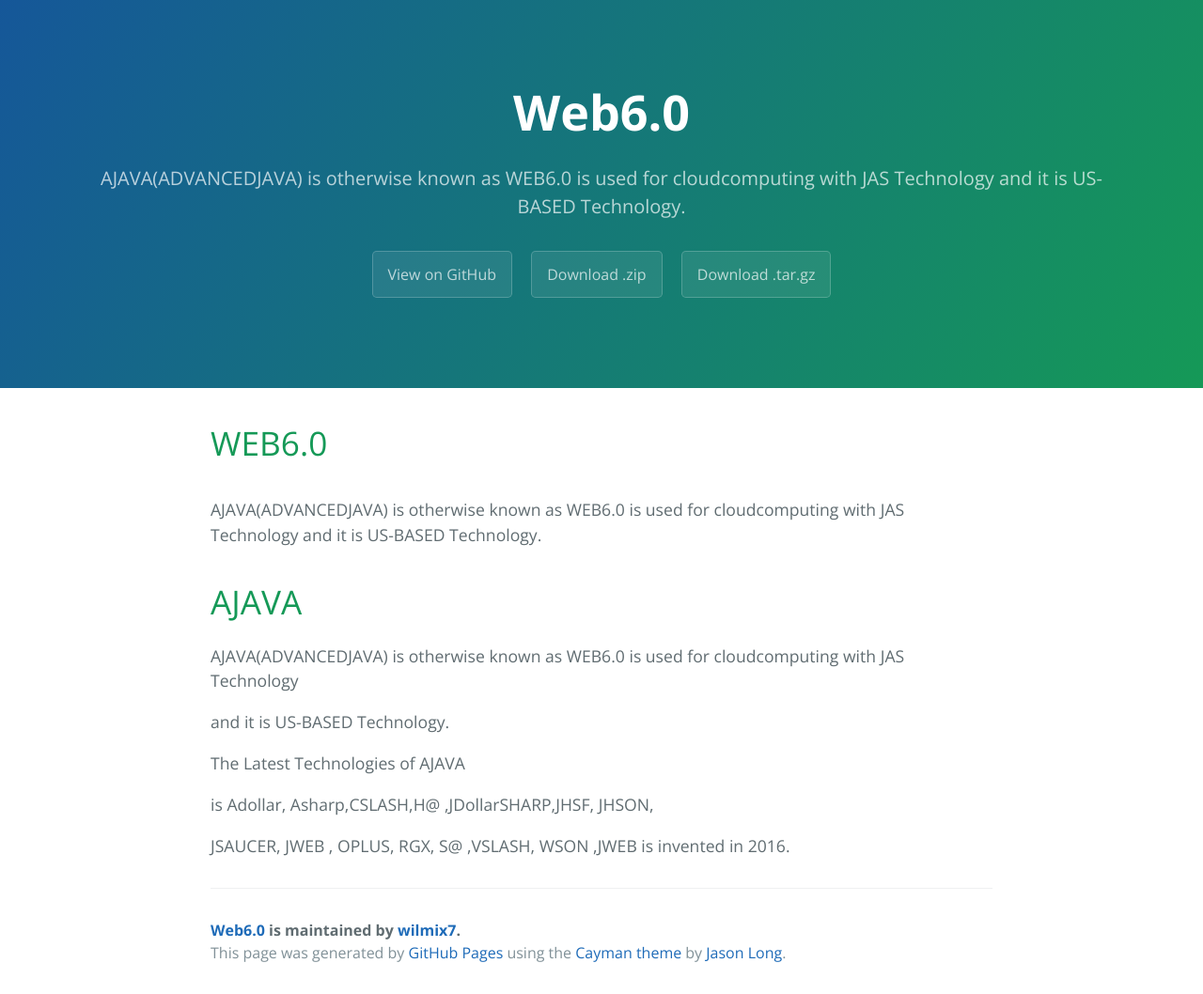
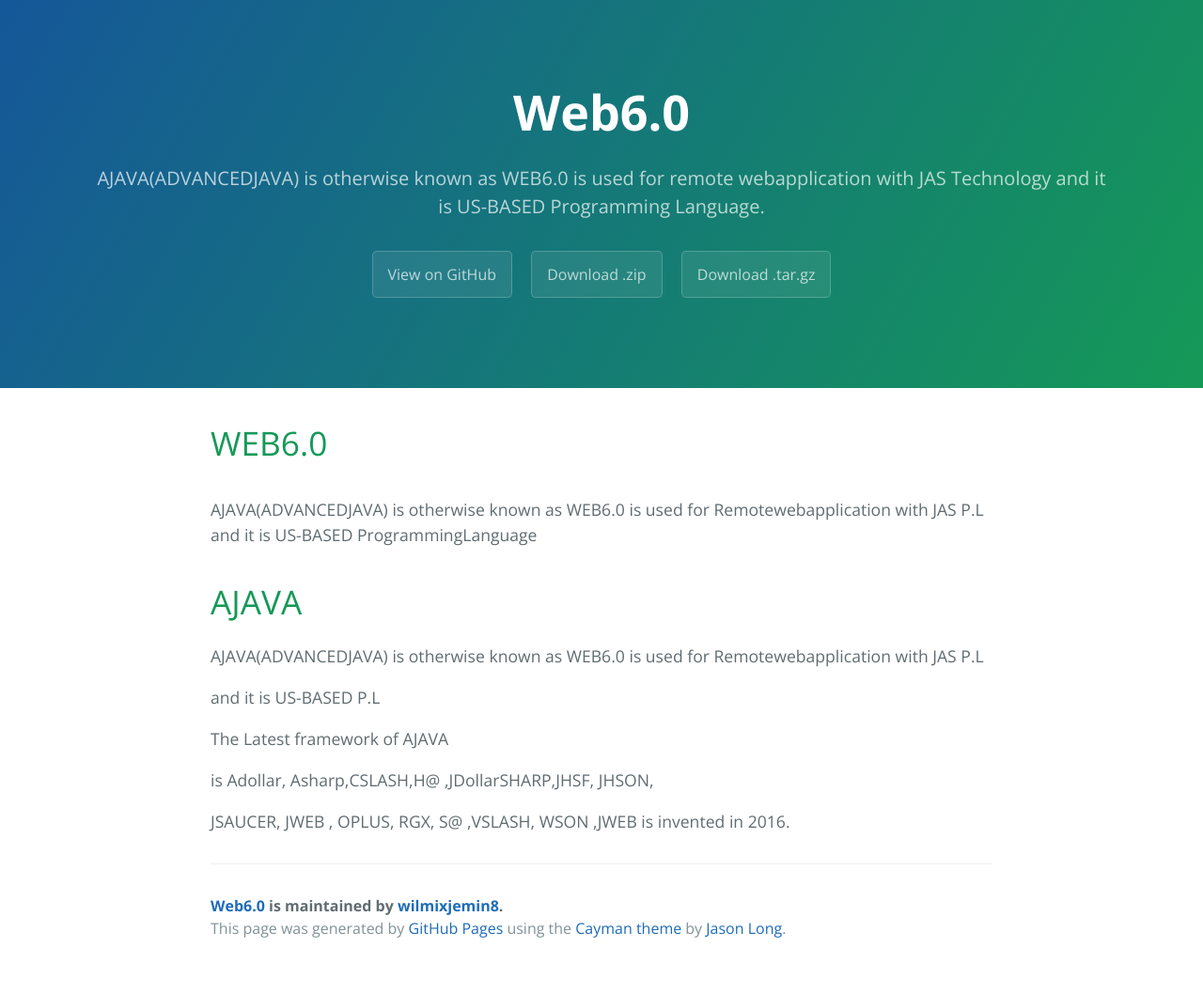
Before and after one commit to wilmixjemin8/WEB6.0, a plain HTML site: page index.html in a window 1280 px wide. Shown: the whole page at 94% size. After the commit the page ends 1032 px from the top, so only its background shows below. Drawn offline with nearby package versions, Linux system fonts and the light colour scheme.

```diff
--- a/index.html
+++ b/index.html
@@ -2,7 +2,7 @@
 <html lang="en-us">
   <head>
     <meta charset="UTF-8">
-    <title>Web6.0 by wilmix7</title>
+    <title>Web6.0 by wilmixjemin8</title>
     <meta name="viewport" content="width=device-width, initial-scale=1">
     <link rel="stylesheet" type="text/css" href="stylesheets/normalize.css" media="screen">
     <link href='https://fonts.googleapis.com/css?family=Open+Sans:400,700' rel='stylesheet' type='text/css'>
@@ -12,10 +12,10 @@
   <body>
     <section class="page-header">
       <h1 class="project-name">Web6.0</h1>
-      <h2 class="project-tagline">  AJAVA(ADVANCEDJAVA) is  otherwise known as  WEB6.0 is  used  for  cloudcomputing  with  JAS Technology  and it  is  US-BASED Technology. </h2>
-      <a href="https://github.com/wilmix7/WEB6.0" class="btn">View on GitHub</a>
-      <a href="https://github.com/wilmix7/WEB6.0/zipball/master" class="btn">Download .zip</a>
-      <a href="https://github.com/wilmix7/WEB6.0/tarball/master" class="btn">Download .tar.gz</a>
+      <h2 class="project-tagline">  AJAVA(ADVANCEDJAVA) is  otherwise known as  WEB6.0 is  used  for remote  webapplication with  JAS Technology  and it  is  US-BASED Programming Language. </h2>
+      <a href="https://github.com/wilmixjemin8/WEB6.0" class="btn">View on GitHub</a>
+      <a href="https://github.com/wilmixjemin8/WEB6.0/zipball/master" class="btn">Download .zip</a>
+      <a href="https://github.com/wilmixjemin8/WEB6.0/tarball/master" class="btn">Download .tar.gz</a>
     </section>
 
     <section class="main-content">
@@ -24,23 +24,23 @@
 
 <h1></h1>
 
-<p>AJAVA(ADVANCEDJAVA) is  otherwise known as  WEB6.0 is  used  for  cloudcomputing  with  JAS Technology  and it  is  US-BASED Technology.</p>
+<p>AJAVA(ADVANCEDJAVA) is otherwise known as WEB6.0 is used for Remotewebapplication with JAS P.L and it is US-BASED ProgrammingLanguage </p>
 
 <h1>
 <a id="ajava" class="anchor" href="#ajava" aria-hidden="true"><span aria-hidden="true" class="octicon octicon-link"></span></a>AJAVA</h1>
 
-<p>AJAVA(ADVANCEDJAVA) is  otherwise known as  WEB6.0 is  used  for  cloudcomputing  with  JAS Technology</p>
+<p>AJAVA(ADVANCEDJAVA) is  otherwise known as  WEB6.0 is  used  for  Remotewebapplication  with  JAS P.L</p>
 
-<p>and it  is  US-BASED Technology. </p>
+<p>and it  is  US-BASED P.L</p>
 
-<p>The  Latest Technologies  of  AJAVA</p>
+<p>The  Latest framework of  AJAVA</p>
 
 <p>is  Adollar, Asharp,CSLASH,H@ ,JDollarSHARP,JHSF, JHSON,</p>
 
 <p>JSAUCER, JWEB , OPLUS, RGX, S@ ,VSLASH, WSON ,JWEB is  invented  in  2016.</p>
 
       <footer class="site-footer">
-        <span class="site-footer-owner"><a href="https://github.com/wilmix7/WEB6.0">Web6.0</a> is maintained by <a href="https://github.com/wilmix7">wilmix7</a>.</span>
+        <span class="site-footer-owner"><a href="https://github.com/wilmixjemin8/WEB6.0">Web6.0</a> is maintained by <a href="https://github.com/wilmixjemin8">wilmixjemin8</a>.</span>
 
         <span class="site-footer-credits">This page was generated by <a href="https://pages.github.com">GitHub Pages</a> using the <a href="https://github.com/jasonlong/cayman-theme">Cayman theme</a> by <a href="https://twitter.com/jasonlong">Jason Long</a>.</span>
       </footer>
--- a/params.json
+++ b/params.json
@@ -1,6 +1,6 @@
 {
   "name": "Web6.0",
-  "tagline": "  AJAVA(ADVANCEDJAVA) is  otherwise known as  WEB6.0 is  used  for  cloudcomputing  with  JAS Technology  and it  is  US-BASED Technology. ",
-  "body": "# WEB6.0\r\n===========\r\n\r\n  AJAVA(ADVANCEDJAVA) is  otherwise known as  WEB6.0 is  used  for  cloudcomputing  with  JAS Technology  and it  is  US-BASED Technology.\r\n  \r\n  \r\n\r\n\r\nAJAVA\r\n=====\r\n\r\n\r\nAJAVA(ADVANCEDJAVA) is  otherwise known as  WEB6.0 is  used  for  cloudcomputing  with  JAS Technology\r\n\r\nand it  is  US-BASED Technology. \r\n\r\n\r\nThe  Latest Technologies  of  AJAVA\r\n\r\nis  Adollar, Asharp,CSLASH,H@ ,JDollarSHARP,JHSF, JHSON,\r\n\r\nJSAUCER, JWEB , OPLUS, RGX, S@ ,VSLASH, WSON ,JWEB is  invented  in  2016.\r\n\r\n\r\n\r\n\r\n\r\n\r\n\r\n\r\n\r\n\r\n",
+  "tagline": "  AJAVA(ADVANCEDJAVA) is  otherwise known as  WEB6.0 is  used  for remote  webapplication with  JAS Technology  and it  is  US-BASED Programming Language. ",
+  "body": "# WEB6.0\r\n===========\r\nAJAVA(ADVANCEDJAVA) is otherwise known as WEB6.0 is used for Remotewebapplication with JAS P.L and it is US-BASED ProgrammingLanguage \r\n  \r\n  \r\n\r\n\r\nAJAVA\r\n=====\r\n\r\n\r\nAJAVA(ADVANCEDJAVA) is  otherwise known as  WEB6.0 is  used  for  Remotewebapplication  with  JAS P.L\r\n\r\nand it  is  US-BASED P.L\r\n\r\n\r\nThe  Latest framework of  AJAVA\r\n\r\nis  Adollar, Asharp,CSLASH,H@ ,JDollarSHARP,JHSF, JHSON,\r\n\r\nJSAUCER, JWEB , OPLUS, RGX, S@ ,VSLASH, WSON ,JWEB is  invented  in  2016.\r\n\r\n\r\n\r\n\r\n\r\n\r\n\r\n\r\n\r\n\r\n",
   "note": "Don't delete this file! It's used internally to help with page regeneration."
 }
```
